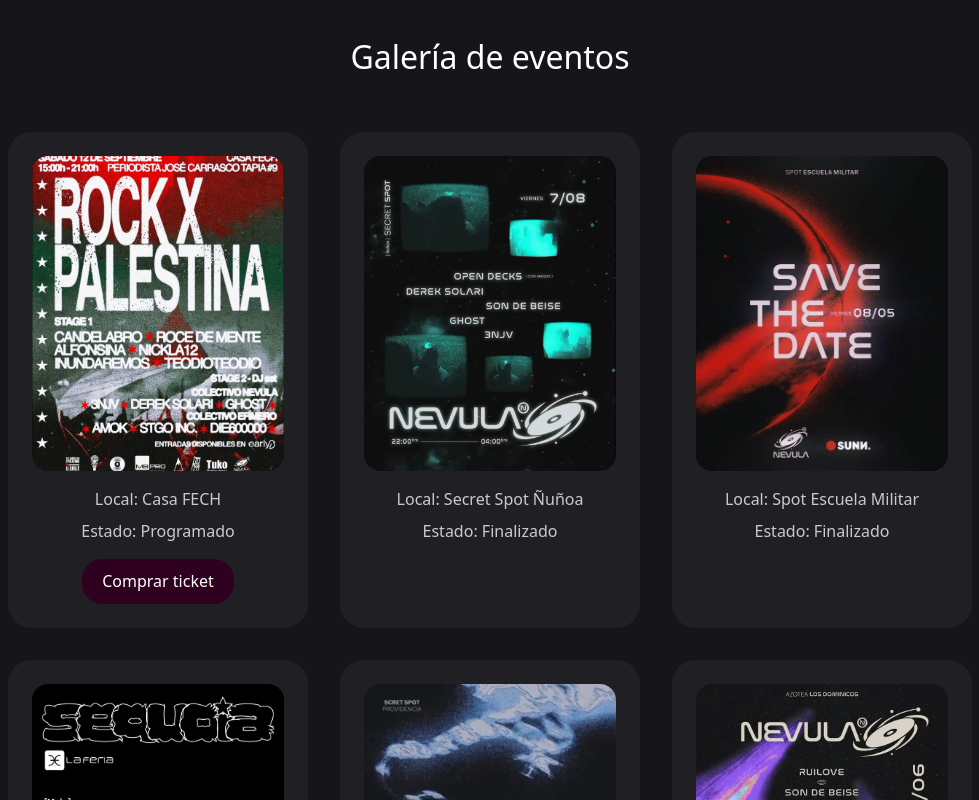
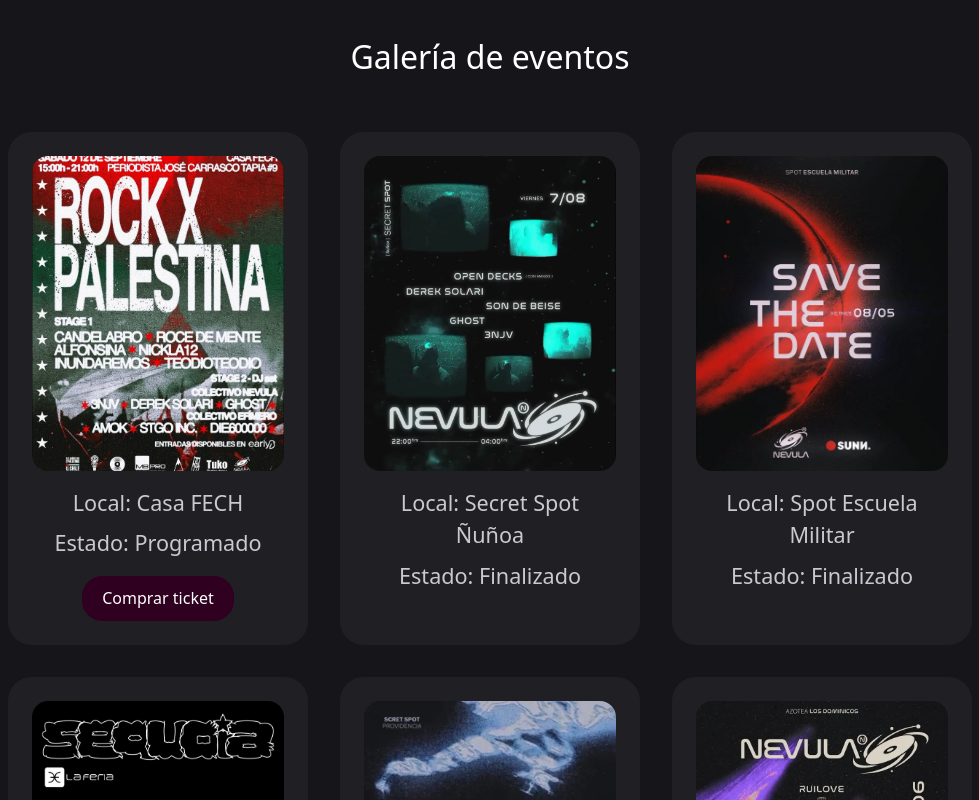
Before and after one commit to ChrisMalhue/PaginaNevulaReact, a React (Vite) app: page /eventos in a window 1280 px wide. Shown: the part 800-1600 px from the top of the page, without its empty margins (150-1129 px from the left). Built offline with nearby package versions, Linux system fonts and the light colour scheme.

Commit message:
pusheo arreglo profes (s debe aregar el ver detalles evento)

```diff
--- a/src/styles/components/organisms/GaleriaEventos.css
+++ b/src/styles/components/organisms/GaleriaEventos.css
@@ -15,6 +15,7 @@
   gap: 2rem;
   margin-left: 110px;
   margin-right: 110px;
+  justify-items: center;
 }
 
 .evento-tarjeta {
@@ -22,6 +23,7 @@
   flex-direction: column;
   align-items: center;
   gap: 0.5rem;
+  max-width: 400px;
   background: #202024;
   border-radius: 24px;
   padding: 1.5rem;
@@ -46,6 +48,7 @@
 
 .evento-dato {
   margin: 0;
+  font-size: 1.35rem;
 }
 
 /* Doble clase para ganarle a los estilos de .btn-primary de Bootstrap */
```
